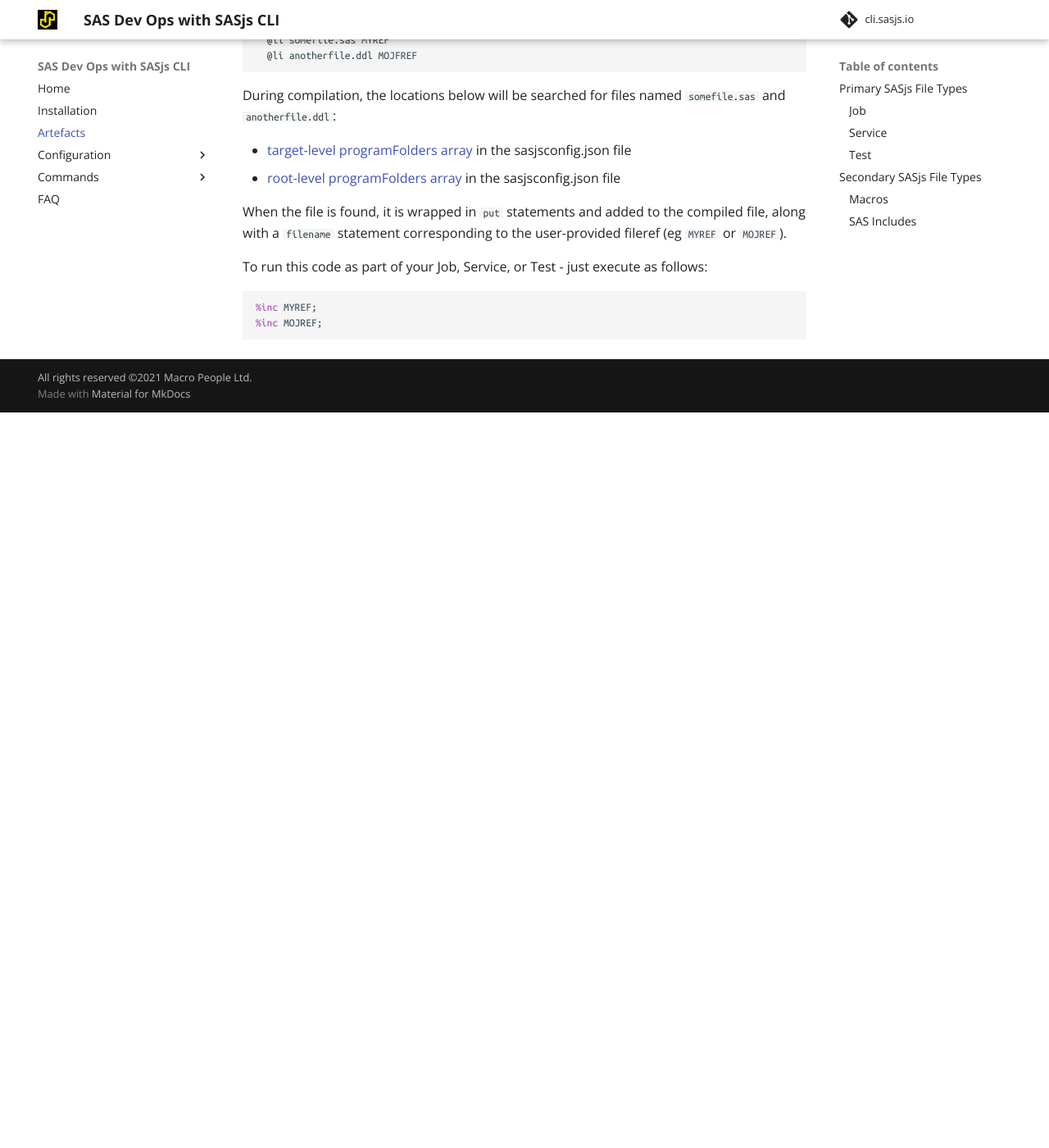
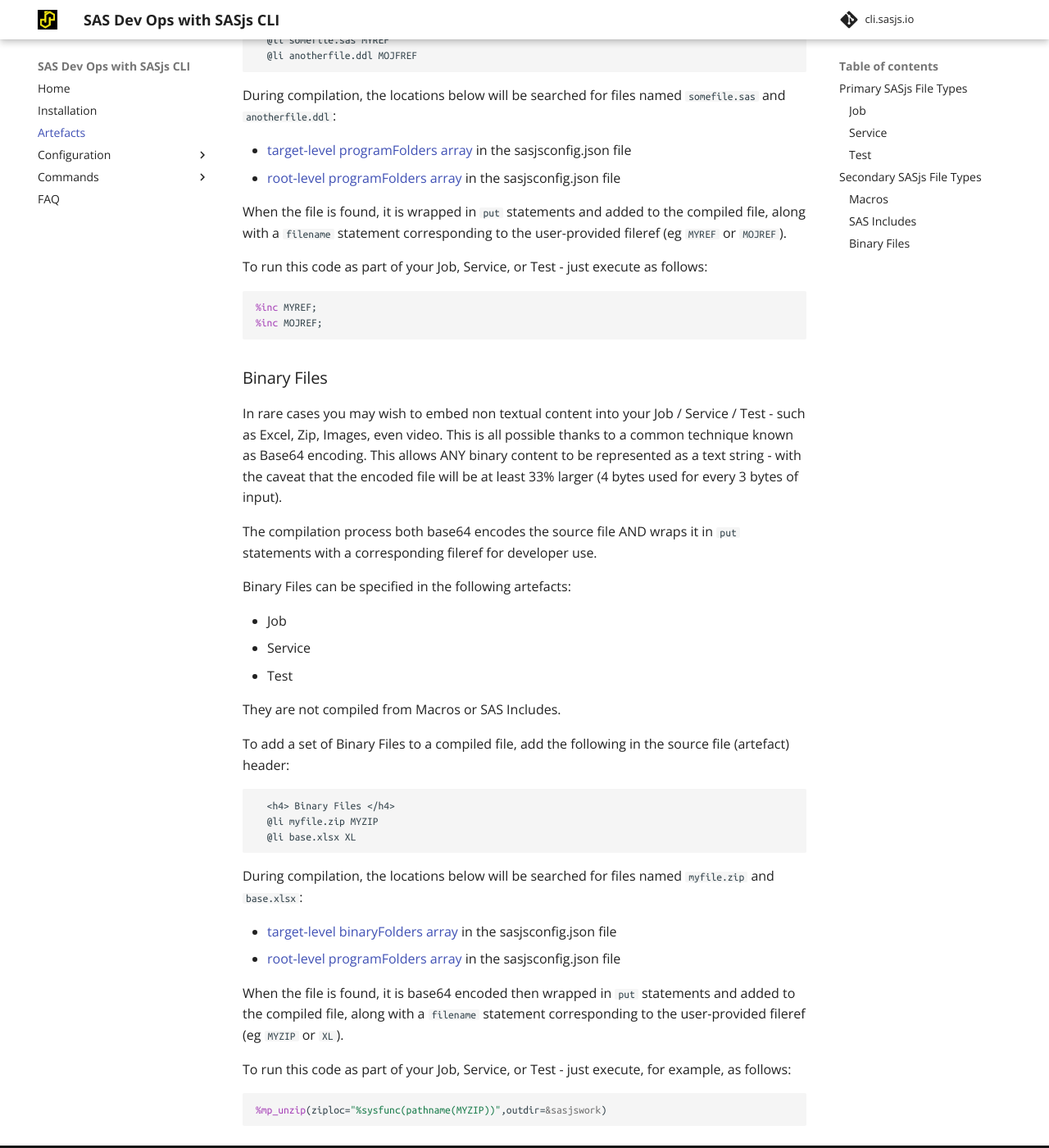
Before and after one commit to sasjs/cli.sasjs.io, an MkDocs documentation site: the page built from docs/artefacts.md, in a window 1280 px wide and 1400 px high, scrolled down 3218 px. Shown: the whole window at 82% size. Built offline with MkDocs 1.6.1 and Material for MkDocs 9.7.7, drawn with Linux system fonts in a browser that asks for light colours; comment, search, counter and statistics services are not loaded; before the commit the page ends 3721 px from its top, so only the background shows below that.

Commit message:
chore: automated commit

````diff
--- a/docs/artefacts.md
+++ b/docs/artefacts.md
@@ -125,3 +125,38 @@ To run this code as part of your Job, Service, or Test - just execute as follows
 %inc MYREF;
 %inc MOJREF;
 ```
+
+### Binary Files
+
+In rare cases you may wish to embed non textual content into your Job / Service / Test - such as Excel, Zip, Images, even video.  This is all possible thanks to a common technique known as Base64 encoding. This allows ANY binary content to be represented as a text string - with the caveat that the encoded file will be at least 33% larger (4 bytes used for every 3 bytes of input).
+
+The compilation process both base64 encodes the source file AND wraps it in `put` statements with a corresponding fileref for developer use.
+
+Binary Files can be specified in the following artefacts:
+
+* Job
+* Service
+* Test
+
+They are not compiled from Macros or SAS Includes.
+
+To add a set of Binary Files to a compiled file, add the following in the source file (artefact) header:
+
+```
+  <h4> Binary Files </h4>
+  @li myfile.zip MYZIP
+  @li base.xlsx XL
+```
+
+During compilation, the locations below will be searched for files named `myfile.zip` and `base.xlsx`:
+
+* [target-level binaryFolders array](https://cli.sasjs.io/sasjsconfig.html#binaryFolders) in the sasjsconfig.json file
+* [root-level programFolders array](https://cli.sasjs.io/sasjsconfig.html#binaryFolders) in the sasjsconfig.json file
+
+When the file is found, it is base64 encoded then wrapped in `put` statements and added to the compiled file, along with a `filename` statement corresponding to the user-provided fileref (eg `MYZIP` or `XL`).
+
+To run this code as part of your Job, Service, or Test - just execute, for example, as follows:
+
+```sas
+%mp_unzip(ziploc="%sysfunc(pathname(MYZIP))",outdir=&sasjswork)
+```
````
